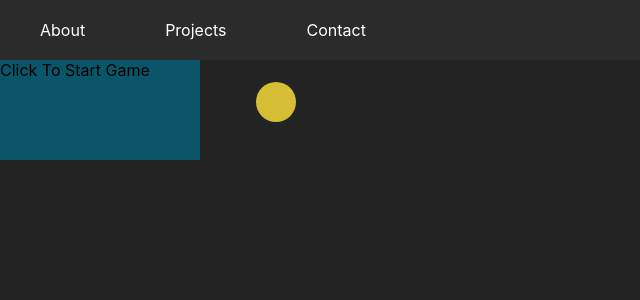
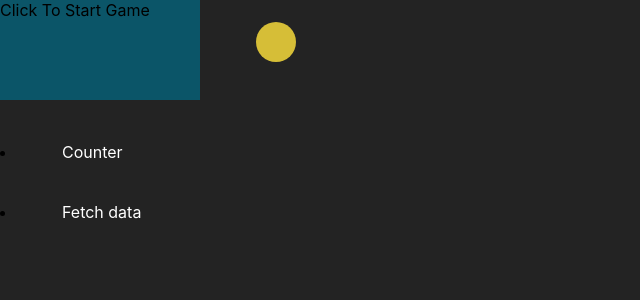
Before and after one commit to AngeloRWolff/angelo-wolff-portfolio, a React (Create React App) app: page / in a window 1280 px wide. Shown: the top 300 px of the page, without its empty margins (0-640 px from the left). Built offline with nearby package versions, Linux system fonts and the light colour scheme.

Commit message:
Routing Issue T4

```diff
--- a/src/App.js
+++ b/src/App.js
@@ -1,5 +1,6 @@
 import React, { Component } from 'react';
 import './App.css';
+import { Collapse, Container, Navbar, NavbarBrand, NavbarToggler, NavItem, NavLink } from 'reactstrap';
 import { BrowserRouter as Router,Switch, Route, Link } from 'react-router-dom';
 import Idle from './pages/Idle.js';
 import About from './pages/About';
@@ -9,19 +10,24 @@ import Contact from './pages/Contact';
 
 function App() {
   return (
+    <div>
       <Router>
-      <ul className="App-header Fadein-top">
-            <Link to={'/about'} className="Fadein-top"> About</Link>
-            <Link to={'/projects'} className="Fadein-top">Projects</Link>
-            <Link to={'/contact'} className="Fadein-top">Contact </Link>
-          </ul>
-          <Switch>
-            <Route exact path='/' component={Idle} />
-            <Route path='/about' component={About} />
-            <Route path='/projects' component={Projects} />
-            <Route path='/contact' component={Contact}/>
-          </Switch>
-      </Router>
+        <Route exact path='/' component={Idle} />
+        <Route path='/about' component={About} />
+        <Route path='/projects' component={Projects} />
+        <Route path='/contact' component={Contact} />
+
+      <NavItem>
+      <NavLink tag={Link} className="text-dark" to="/">Home</NavLink>
+      </NavItem>
+     <NavItem>
+      <NavLink tag={Link} className="text-dark" to="/about">Counter</NavLink>
+     </NavItem>
+     <NavItem>
+      <NavLink tag={Link} className="text-dark" to="/projects">Fetch data</NavLink>
+      </NavItem>
+     </Router>
+    </div>
     )
   }
 
```
